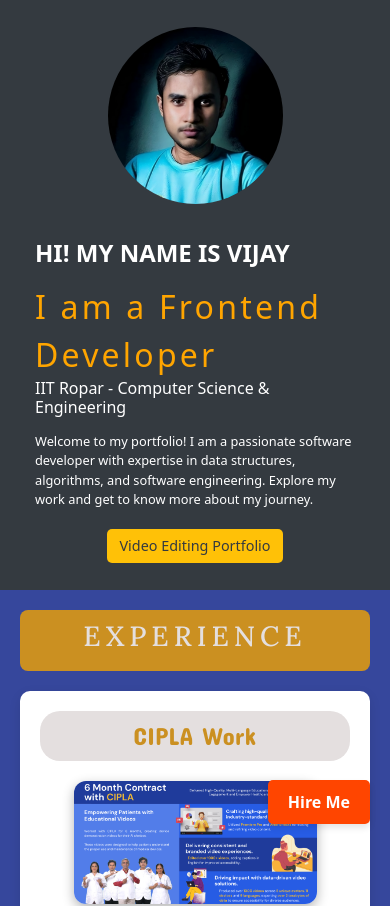
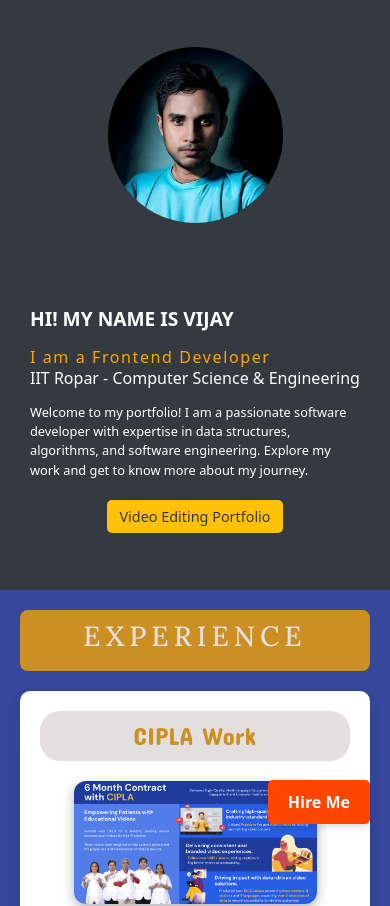
Before and after one commit to Vijaydwivedi10/Video_Portfolio, a React (Create React App) app: page / in a window 390 px wide. Shown: the top 906 px of the page. Built offline with nearby package versions, Linux system fonts and the light colour scheme.

Commit message:
commit-3

```diff
--- a/src/components/Header.js
+++ b/src/components/Header.js
@@ -30,8 +30,8 @@ function Header() {
             <div className="header-content">
             <h1 className="header-title">HI! MY NAME IS VIJAY</h1>
             <TypeAnimation
+      className="animated-text" // Add this class
       sequence={[
-    // Same substring at the start will only be typed once, initially
         'I am a Video Editor',
         1000,
         'I am a Graphic Designer',
@@ -41,13 +41,8 @@ function Header() {
         'I am a Motion Designer',
         1000,
       ]}
-  font-family= {"Rock Salt"}
+      font-family={"Rock Salt"}
       speed={50}
-  style={{ fontSize: '2em',
-    fontWeight: '400', // or 'bold'
-    letterSpacing: '0.10em', // or '1px', adjust as needed
-    color: 'orange' // or '#FFA500'
-}}
 
       repeat={Infinity}
     />
--- a/src/css/Header.css
+++ b/src/css/Header.css
@@ -109,25 +109,6 @@
     }
 }
 
-@media (max-width: 480px) {
-    .header-title {
-        font-size: 1.5rem; /* Further reduced font size for very small screens */
-    }
-
-    .header-subtitle {
-        font-size: 1rem; /* Further reduced font size for very small screens */
-    }
-
-    .header-description {
-        font-size: 0.8rem; /* Further reduced font size for very small screens */
-    }
-
-    .header-button {
-        font-size: 0.9rem; /* Further reduced font size for very small screens */
-        padding: 6px 12px; /* Further reduced padding for very small screens */
-    }
-}
-
 
 /* Floating Icons */
 .floating-icons {
@@ -186,18 +167,6 @@
     animation-delay: 4s;
 }
 
-/* Adjust for mobile responsiveness */
-@media (max-width: 768px) {
-    .floating-icon {
-        width: 100px; /* Smaller icons on mobile */
-    }
-}
-
-@media (max-width: 480px) {
-    .floating-icon {
-        width: 40px; /* Even smaller icons on very small screens */
-    }
-}
 
 
 .rock-salt-regular {
@@ -211,3 +180,69 @@
     font-weight: 400;
     font-style: normal;
   }
+
+
+  .header-content {
+    padding: 20px; /* Default padding */
+  }
+
+/* General styles for animated text */
+.animated-text {
+    font-size: 2em; /* Default size for larger screens */
+    font-weight: 400; /* Corrected property name */
+    letter-spacing: 0.10em; /* Corrected property name */
+    color: orange; /* Direct value without quotes */
+}
+
+
+/* For small devices */
+@media (max-width: 600px) {
+    .animated-text {
+        font-size: 1.3em; /* Smaller font size for small screens */
+    }
+
+    .header-title {
+        font-size: 1.5em; /* Adjust title size */
+    }
+
+    .header-subtitle {
+        font-size: 1.2em; /* Adjust subtitle size */
+    }
+
+    .header-description {
+        font-size: 0.9em; /* Adjust description size */
+    }
+
+    .header-button {
+        font-size: 0.8em; /* Adjust button size */
+        padding: 10px; /* Adjust button padding */
+    }
+
+    .header-content {
+        padding: 10px; /* Adjust overall padding */
+    }
+}
+
+/* Further adjustments for very small screens */
+@media (max-width: 480px) {
+    .animated-text {
+        font-size: 1em; /* Further reduce size for very small screens */
+    }
+
+    .header-title {
+        font-size: 1.2em; /* Further reduce title size */
+    }
+
+    .header-subtitle {
+        font-size: 1em; /* Further reduce subtitle size */
+    }
+
+    .header-description {
+        font-size: 0.8em; /* Further reduce description size */
+    }
+
+    .header-button {
+        font-size: 0.9em; /* Further reduce button size */
+        padding: 6px 12px; /* Further reduce button padding */
+    }
+}
```
Lines whose indentation alone changed are shown as unchanged.
